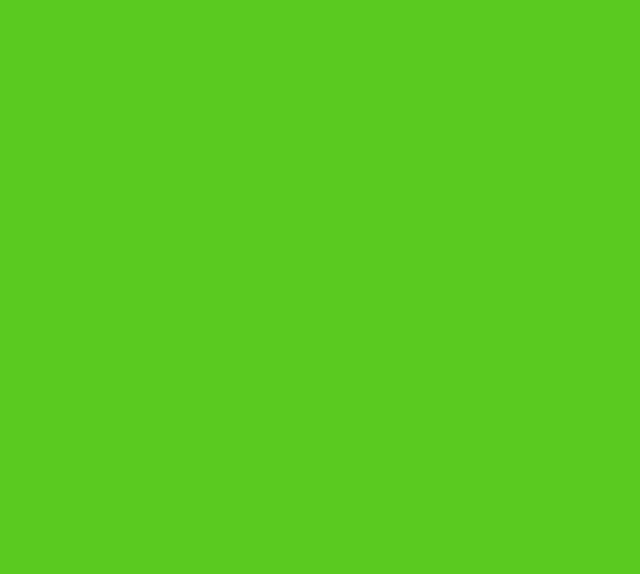
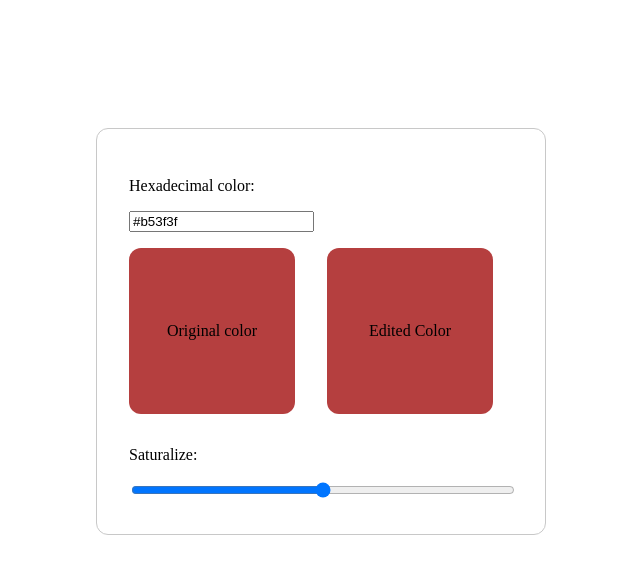
Before and after one commit to coelhoadler/saturalize, a plain HTML site: page index.html in a window 1280 px wide. Shown: the whole page, without its empty margins (319-959 px from the left). Drawn offline with Linux system fonts and the light colour scheme.

Commit message:
Creating an example with range  example.

```diff
--- a/index.html
+++ b/index.html
@@ -4,9 +4,22 @@
     <meta charset="UTF-8">
     <meta name="viewport" content="width=device-width, initial-scale=1.0">
     <title>Saturalize function test</title>
+    <link rel="stylesheet" href="style.css">
     <script async src="./index.js"></script>
+    <script async src="./modules/saturalize.js"></script>
 </head>
 <body>
-
+    <div class="wrapper">
+        <p>Hexadecimal color: </p>
+        <input type="text" id="hexColor" placeholder="#b53f3f" value="#b53f3f">
+        <div class="wrapper_preview">
+            <div class="wrapper_preview--original square" id="originalColor">Original color</div>
+            <div class="wrapper_preview--edited square" id="editedColor">Edited Color</div>
+        </div>
+        <div class="wrapper_controls">
+            <p>Saturalize: </p>
+            <input type="range" id="saturalizeRange" min="-1" value="0" max="1" step=".001">
+        </div>
+    </div>
 </body>
 </html>
--- a/index.js
+++ b/index.js
@@ -1,42 +1,31 @@
-/**
- * Change hexadecimal color
- * @param {string} hex - Hexadecimal with 3 or 6 characters
- * @param {number} luminosity - range of -1 and 1 {float}
- */
-function saturalize(hex, luminosity = 0) {
-    hex = hex.replace(/[^0-9a-f]/gi, '');
-    const isValid = hex.length === 3 || hex.length === 6;
-    const WHITE = 255;
-    const BLACK = 0;
+try {
+    const rangeSaturalize = document.getElementById('saturalizeRange');
+    const originalColorDiv = document.getElementById('originalColor');
+    const editedColorDiv = document.getElementById('editedColor');
 
-    if (!isValid) throw new Error('Invalid HEX.');
+    const hexColor = document.getElementById('hexColor');
 
-    if (hex.length === 3)
-        hex = hex[0] + hex[0] + hex[1] + hex[1] + hex[2] + hex[2];
+    originalColorDiv.style.background = hexColor.value;
+    editedColorDiv.style.background = hexColor.value;
 
-    const twoDigitGroup = hex.match(/([0-9a-f]){2}/gi);
+    rangeSaturalize.addEventListener('change', event => {
+        const rangeValue = event.target.value;
+        const saturalizeColor = saturalize(hexColor.value, parseFloat(rangeValue));
+        editedColorDiv.style.background = saturalizeColor;
+        editedColorDiv.innerText = saturalizeColor;
+    });
 
-    let newHex = '#';
-    for (const twoDigit of twoDigitGroup) {
-        const numberFromHex = parseInt(twoDigit, 16);
-        const calcLuminosity = numberFromHex + (luminosity * 255);
-        const blackOrLuminosity = Math.max(BLACK, calcLuminosity);
-        const partialColor = Math.min(WHITE, blackOrLuminosity);
+    hexColor.addEventListener('blur', event => {
+        const color = event.target.value;
+        hex = color.replace(/[^0-9a-f]/gi, '');
+        rangeSaturalize.value = 0;
+        if (hex) {
+            originalColorDiv.style.background = `#${hex}`;
+            editedColorDiv.style.background = `#${hex}`;
+            editedColorDiv.innerText = `#${hex}`;
+        }
+    });
 
-        const newColor = Math.round(partialColor);
-        const numberToHex = newColor.toString(16);
-        const finalHex = `0${numberToHex}`.slice(-2);
-
-        newHex = newHex + finalHex;
-    }
-
-    return newHex;
-}
-
-try {
-    const { body } = document;
-    body.style.backgroundColor = saturalize('#43b309', .09);
-    saturalize('',)
 } catch ($e) {
     console.error('Error:', $e);
 }
--- /dev/null
+++ b/modules/saturalize.js
@@ -0,0 +1,34 @@
+/**
+ * Change hexadecimal color
+ * @param {string} hex - Hexadecimal with 3 or 6 characters
+ * @param {number} luminosity - range of -1 and 1 {float}
+ */
+function saturalize(hex, luminosity = 0) {
+    hex = hex.replace(/[^0-9a-f]/gi, '');
+    const isValid = hex.length === 3 || hex.length === 6;
+    const WHITE = 255;
+    const BLACK = 0;
+
+    if (!isValid) throw new Error('Invalid HEX.');
+
+    if (hex.length === 3)
+        hex = hex[0] + hex[0] + hex[1] + hex[1] + hex[2] + hex[2];
+
+    const twoDigitGroup = hex.match(/([0-9a-f]){2}/gi);
+
+    let newHex = '#';
+    for (const twoDigit of twoDigitGroup) {
+        const numberFromHex = parseInt(twoDigit, 16);
+        const calcLuminosity = numberFromHex + (luminosity * 255);
+        const blackOrLuminosity = Math.max(BLACK, calcLuminosity);
+        const partialColor = Math.min(WHITE, blackOrLuminosity);
+
+        const newColor = Math.round(partialColor);
+        const numberToHex = newColor.toString(16);
+        const finalHex = `0${numberToHex}`.slice(-2);
+
+        newHex = newHex + finalHex;
+    }
+
+    return newHex;
+}
--- /dev/null
+++ b/style.css
@@ -0,0 +1,35 @@
+.wrapper {
+    margin: 8rem auto;
+    border: 1px solid #c8c8c8;
+    border-radius: 12px;
+    max-width: 30vw;
+    padding: 2rem;
+}
+
+.wrapper_preview {
+    padding: 1rem 0;
+    display: flex;
+}
+
+.wrapper_preview--original {
+    transition: all .2s ease-in;
+    margin-right: 2rem;
+}
+
+.wrapper_preview--edited {
+    transition: all .2s ease-in;
+}
+
+.square {
+    width: 150px;
+    height: 150px;
+    border-radius: 12px;
+    padding: .5rem;
+
+    text-align: center;
+    line-height: 150px;
+}
+
+#saturalizeRange {
+    width: 100%;
+}
```
